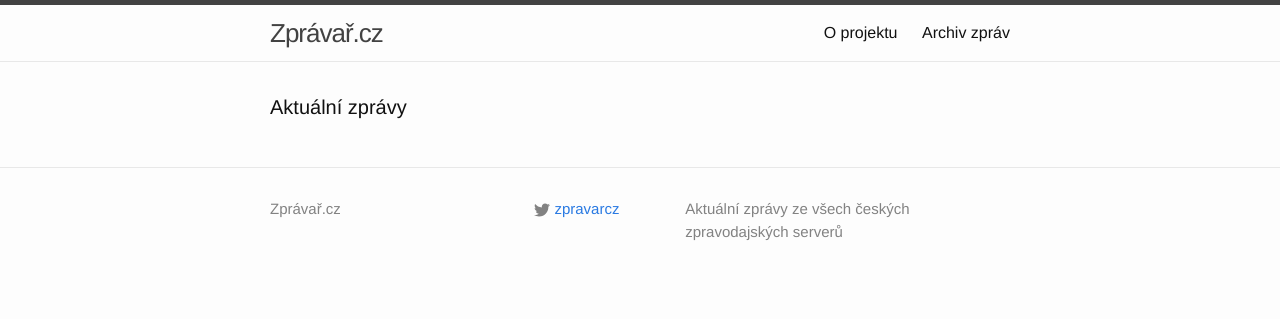
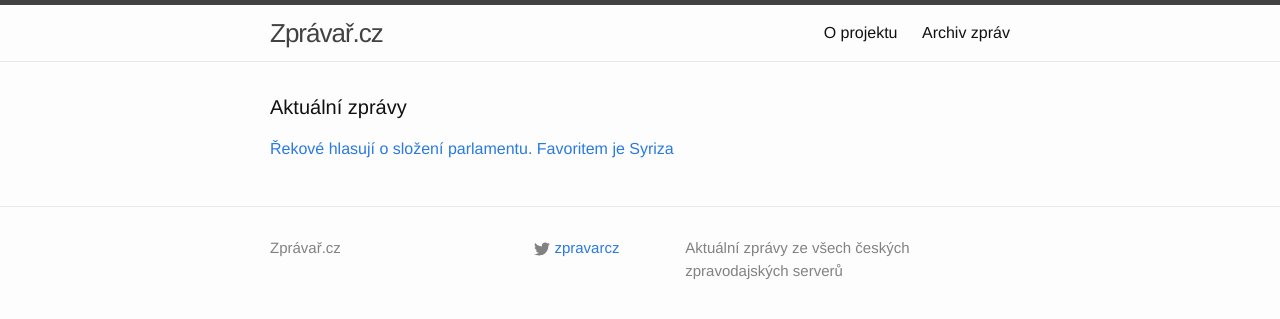
Before and after one commit to adliska/zpravar, a Jekyll site: the page built from index.html, in a window 1280 px wide. Shown: the top 319 px of the page. Built offline with Jekyll 4.4.1, drawn with Linux system fonts in a browser that asks for light colours.

Commit message:
zpravar news update

```diff
--- a/index.html
+++ b/index.html
@@ -5,4 +5,11 @@ layout: default
 <div class="home">
     <h1 class="page-heading">Aktuální zprávy</h1>
 
-</div>
+<p><a href="javascript:;" onclick="toggle_visibility('zpravy0')">Řekové hlasují o složení parlamentu. Favoritem je Syriza</a></p>
+<div id="zpravy0" style="display:none">
+<ul>
+<li><a href=http://www.rozhlas.cz/_zprava/rekove-hlasuji-o-slozeni-parlamentu-favoritem-je-syriza--1447623>Řekové hlasují o složení parlamentu. Favoritem je Syriza - www.rozhlas.cz</a></li>
+<li><a href=http://www.rozhlas.cz/_zprava/rekove-budou-hlasuji-o-slozeni-parlamentu-favoritem-je-syriza--1447623>Řekové hlasují o složení parlamentu. Favoritem je Syriza - www.rozhlas.cz</a></li>
+<li><a href=http://www.rozhlas.cz/_zprava/rekove-budou-hlasovat-o-slozeni-parlamentu-favoritem-je-syriza--1447623>Řekové budou hlasovat o složení parlamentu. Favoritem je Syriza - www.rozhlas.cz</a></li>
+</ul>
+</div></div>
```
